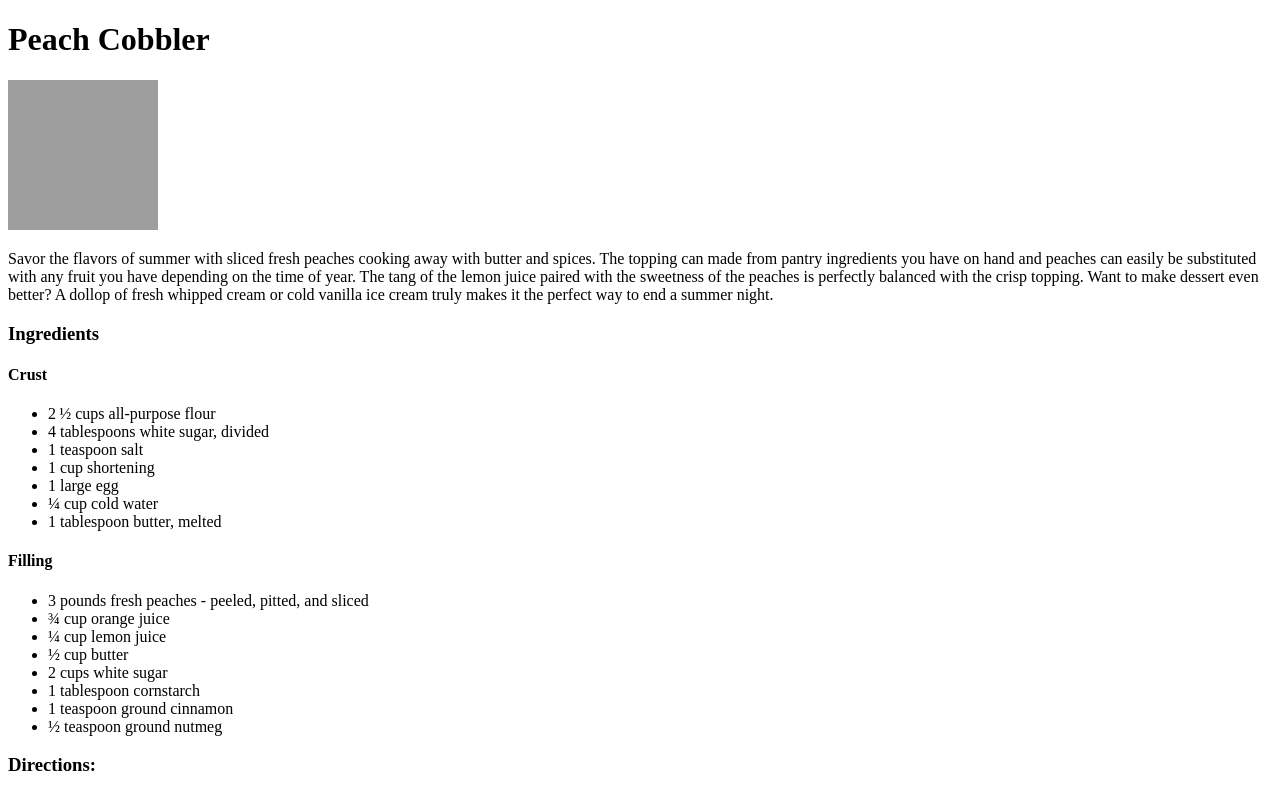
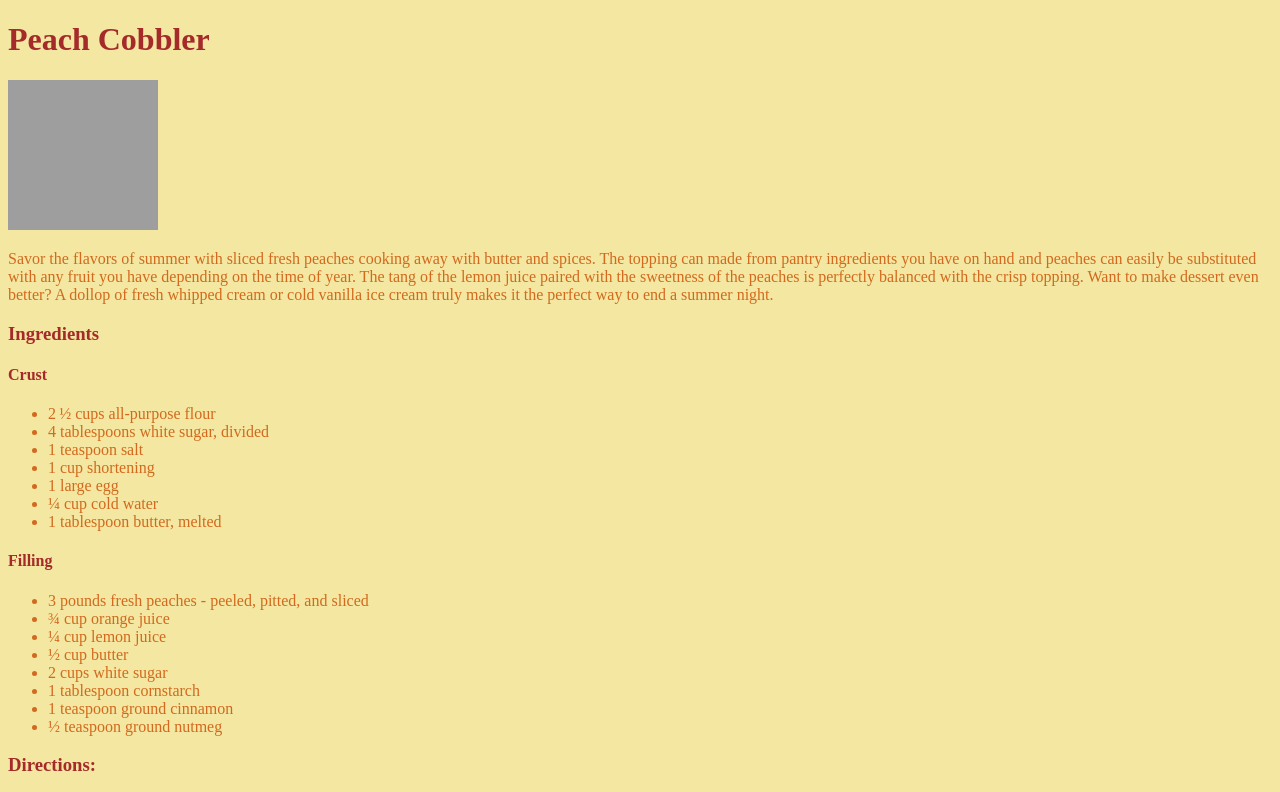
Before and after one commit to PoojaJaiswal18/odin-recipes, a plain HTML site: page recipes/peach-cobbler.html in a window 1280 px wide. Shown: the top 792 px of the page. Drawn offline with Linux system fonts and the light colour scheme; grey boxes are pictures that could not be loaded.

Commit message:
Added inline css

```diff
--- a/recipes/peach-cobbler.html
+++ b/recipes/peach-cobbler.html
@@ -4,14 +4,14 @@
     <meta charset="UTF-8">
     <title>Peach-Cobbler</title>
 </head>
-<body>
-    <h1>Peach Cobbler</h1>
+<body style="background-color: rgb(243, 231, 161);">
+    <h1 style="color:brown;">Peach Cobbler</h1>
     <img src="https://encrypted-tbn0.gstatic.com/images?q=tbn:ANd9GcSfpxDC6z4jJTqMvB2ThULhFsAuRiYpgDrK1AJBhbEQLgoVhM_yaZJb_2-KbpEyjcEmrE4&usqp=CAU" height="150" width="150" alt="Peach Cobbler">
-   <p>Savor the flavors of summer with sliced fresh peaches cooking away with butter and spices. The topping can made from pantry ingredients you have on hand and peaches can easily be substituted with any fruit you have depending on the time of year. The tang of the lemon juice paired with the sweetness of the peaches is perfectly balanced with the crisp topping. Want to make dessert even better? A dollop of fresh whipped cream or cold vanilla ice cream truly makes it the perfect way to end a summer night.</p>
-    <h3>Ingredients</h3>
+   <p style="color:chocolate;">Savor the flavors of summer with sliced fresh peaches cooking away with butter and spices. The topping can made from pantry ingredients you have on hand and peaches can easily be substituted with any fruit you have depending on the time of year. The tang of the lemon juice paired with the sweetness of the peaches is perfectly balanced with the crisp topping. Want to make dessert even better? A dollop of fresh whipped cream or cold vanilla ice cream truly makes it the perfect way to end a summer night.</p>
+    <h3 style="color: brown;">Ingredients</h3>
 
-    <h4>Crust</h4>
-    <ul>
+    <h4 style="color:brown;">Crust</h4>
+    <ul style="color:chocolate;">
         <li>2 ½ cups all-purpose flour</li>
         <li>4 tablespoons white sugar, divided</li>
         <li>1 teaspoon salt</li>
@@ -21,8 +21,8 @@
         <li>1 tablespoon butter, melted</li>
     </ul>
 
-        <h4>Filling</h4>
-        <ul>
+        <h4 style="color:brown;">Filling</h4>
+        <ul style="color:chocolate;">
         <li>3 pounds fresh peaches - peeled, pitted, and sliced</li>
         <li>¾ cup orange juice</li>
         <li> ¼ cup lemon juice</li>
@@ -32,8 +32,8 @@
         <li>1 teaspoon ground cinnamon</li>
         <li>½ teaspoon ground nutmeg</li>
         </ul>
-        <h3>Directions:</h3>
-        <ol>
+        <h3 style="color:brown;">Directions:</h3>
+        <ol style="color:chocolate;">
             <li>Make crust: Sift together flour, 3 tablespoons sugar, and salt in a medium bowl. Work in shortening with a pastry blender until mixture resembles coarse crumbs. Whisk together egg and cold water in a small bowl. Sprinkle over flour mixture; work with hands to form dough into a ball. Wrap with plastic wrap and chill in the refrigerator for 30 minutes.</li>
             <li>Preheat the oven to 350 degrees F (175 degrees C).</li>
             <li>Roll out 1/2 of the chilled dough to 1/8-inch thickness. Place in a 9x13-inch baking dish, covering the bottom and halfway up the sides.</li>
```
Also changed, not shown: index.html (+2 -2 lines), recipes/buttermilk-pancakes.html (+7 -7 lines), recipes/cheesecake.html (+7 -7 lines), recipes/classic-waffles.html (+7 -7 lines), recipes/lemon-meringue-pie.html (+7 -7 lines), recipes/mexican-flan.html (+7 -7 lines).
